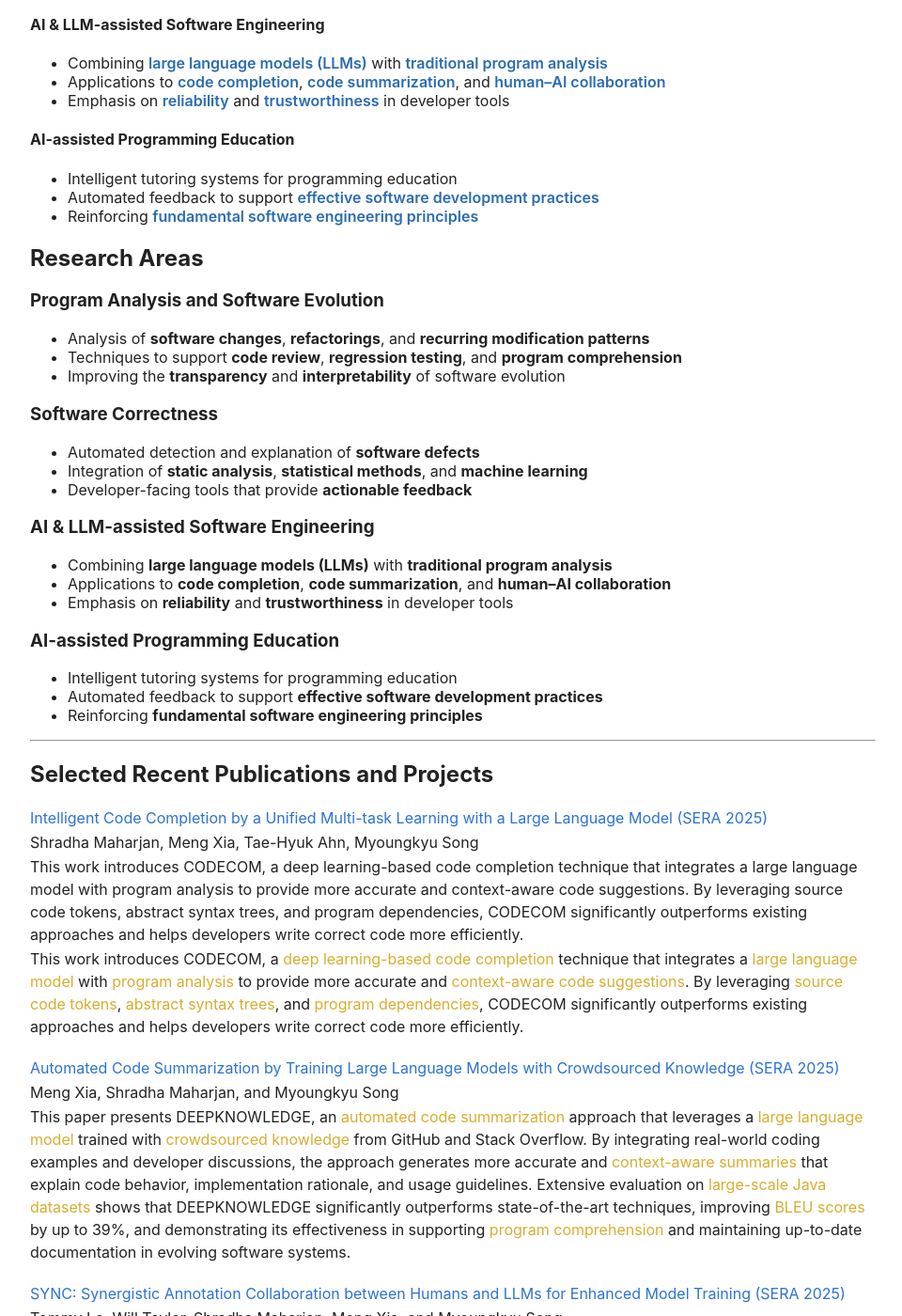
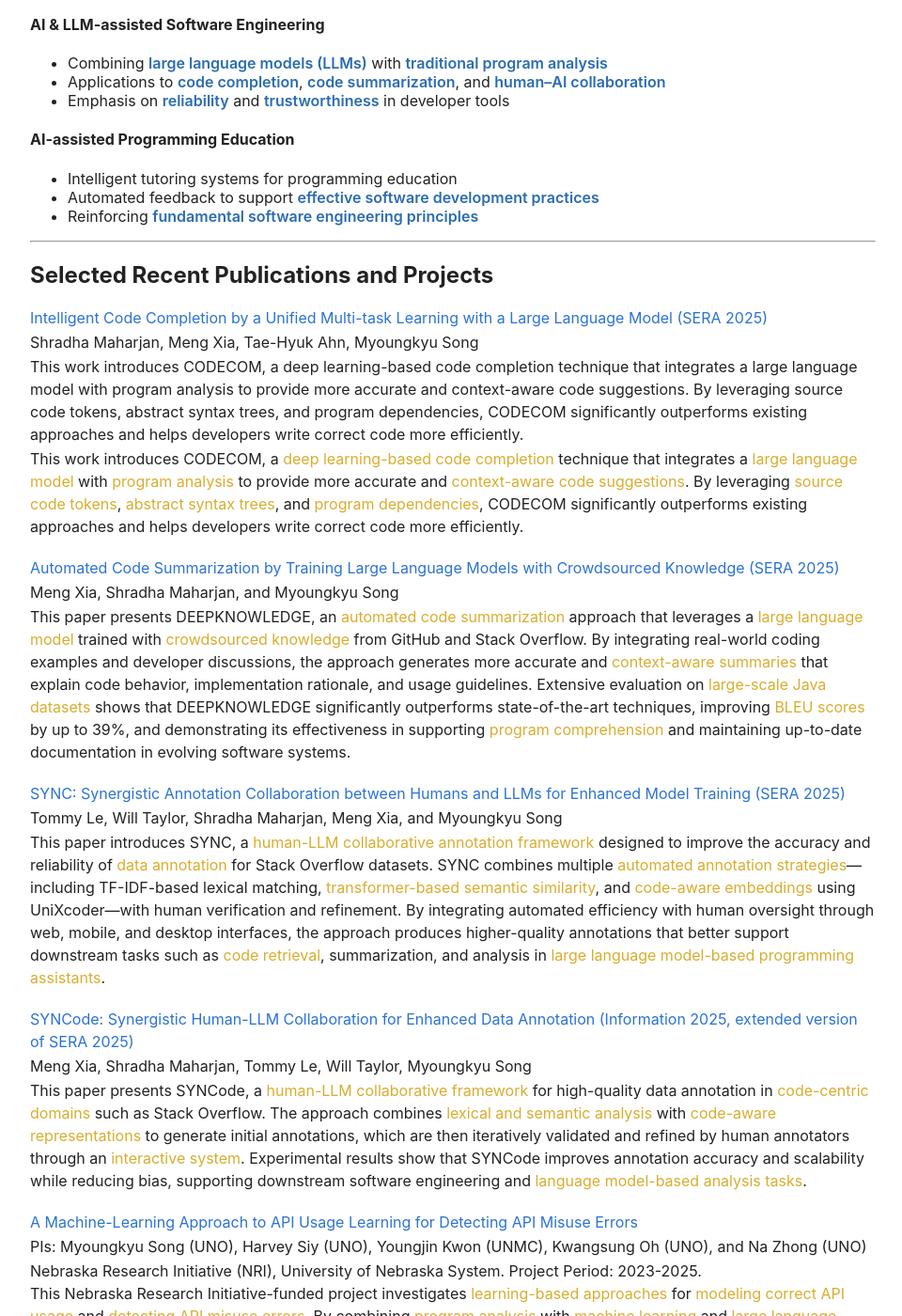
Before and after one commit to unose/unose.github.io, a Jekyll site: the page built from research.md, in a window 1280 px wide and 1400 px high, scrolled down 557 px. Shown: the whole window at 94% size, without its empty margins (158-1118 px from the left). Built offline with Jekyll 4.4.1, drawn with Linux system fonts in a browser that asks for light colours; some of the changed text lies outside the part shown.

Commit message:
2026-01-01 01:37
Updated

```diff
--- a/research.md
+++ b/research.md
@@ -12,6 +12,7 @@ My research focuses on **software engineering** and **program analysis**, with t
 I am particularly interested in combining **automated analysis** with **learning-based techniques**, including **large language models (LLMs)**, to support developers across the software lifecycle.
 
 ---
+
 <h3>Research Areas</h3>
 
 <h4>Program Analysis and Software Evolution</h4>
@@ -41,33 +42,6 @@ I am particularly interested in combining **automated analysis** with **learning
   <li>Automated feedback to support <span class="research-area-highlight">effective software development practices</span></li>
   <li>Reinforcing <span class="research-area-highlight">fundamental software engineering principles</span></li>
 </ul>
-
-
-## Research Areas
-
-### Program Analysis and Software Evolution
-
--   Analysis of **software changes**, **refactorings**, and **recurring modification patterns**
--   Techniques to support **code review**, **regression testing**, and **program comprehension**
--   Improving the **transparency** and **interpretability** of software evolution
-
-### Software Correctness
-
--   Automated detection and explanation of **software defects**
--   Integration of **static analysis**, **statistical methods**, and **machine learning**
--   Developer-facing tools that provide **actionable feedback**
-
-### AI & LLM-assisted Software Engineering
-
--   Combining **large language models (LLMs)** with **traditional program analysis**
--   Applications to **code completion**, **code summarization**, and **human–AI collaboration**
--   Emphasis on **reliability** and **trustworthiness** in developer tools
-
-### AI-assisted Programming Education
-
--   Intelligent tutoring systems for programming education
--   Automated feedback to support **effective software development practices**
--   Reinforcing **fundamental software engineering principles**
 
 ---
 
@@ -137,8 +111,7 @@ This paper presents DEEPKNOWLEDGE, an <span class="highlight">automated code sum
   </div>
 </div>
 
-<!--
----
+## <!--
 
 ## Research Grants and Projects
 
```
